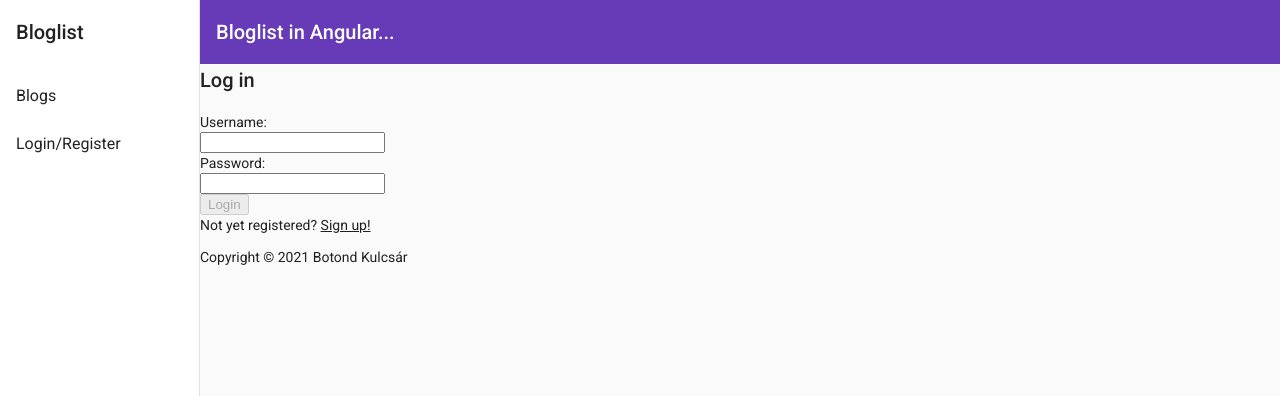
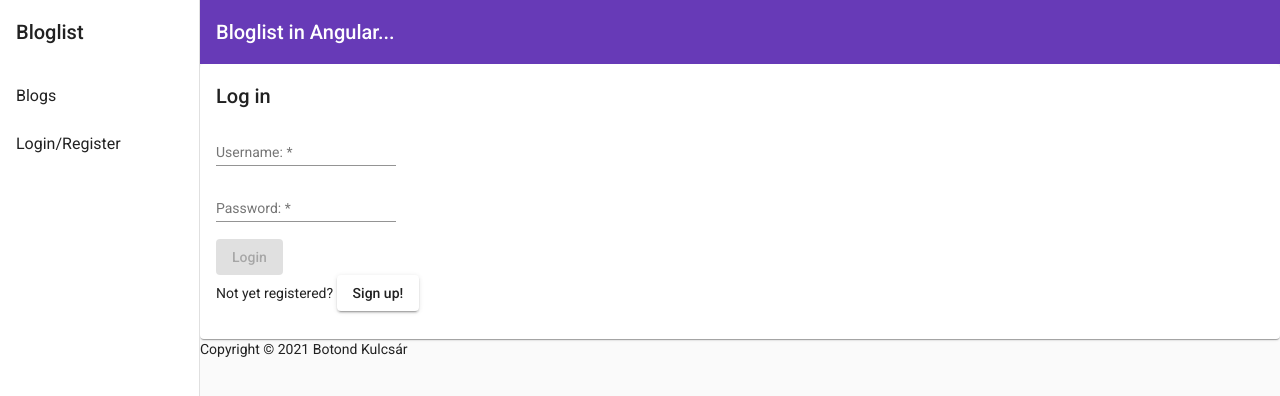
Before and after one commit to botondKulcsar/bloglist-ng-frontend, an Angular app: page /login in a window 1280 px wide. Shown: the top 396 px of the page. Built offline with nearby package versions, Linux system fonts and the light colour scheme.

Commit message:
add material buttons and form elements

```diff
--- a/src/app/components/blog-form/blog-form.component.html
+++ b/src/app/components/blog-form/blog-form.component.html
@@ -1,31 +1,27 @@
 <div>
-    <button *ngIf="!visible" (click)="showForm()">Create new blog</button>
-    <form *ngIf="visible" #blogForm="ngForm" (ngSubmit)="onSubmit(blogForm)" >
-        <input
-         name="title"
-         type="text"
-         [(ngModel)]="title"
-         required
-         placeholder="title"
-         >
-        <input
-         name="author"
-         type="text"
-         [(ngModel)]="author"
-         required
-         placeholder="author"
-         >
-        <input
-         name="url"
-         type="url"
-         [(ngModel)]="url"
-         required
-         placeholder="https://example.com"
-         pattern="https?:\/\/(www\.)?[-a-zA-Z0-9@:%._\+~#=]{1,256}\.[a-zA-Z0-9()]{1,6}\b([-a-zA-Z0-9()@:%_\+.~#?&//=]*)"
-         >
-         <button [disabled]="blogForm.invalid" type="submit">Create</button>
-         <div>
-             <button (click)="visible = !visible" type="button">Cancel</button>
-         </div>
+    <button mat-raised-button color="primary" *ngIf="!visible" (click)="showForm()">Create new blog</button>
+    <form *ngIf="visible" #blogForm="ngForm" (ngSubmit)="onSubmit(blogForm)">
+        <mat-form-field>
+            <mat-label>Title</mat-label>
+            <input matInput name="title" type="text" [(ngModel)]="title" required>
+        </mat-form-field><br>
+
+        <mat-form-field>
+            <mat-label>Author</mat-label>
+            <input matInput name="author" type="text" [(ngModel)]="author" required>
+        </mat-form-field><br>
+
+        <mat-form-field>
+            <mat-label>URL</mat-label>
+            <input matInput name="url" type="url" [(ngModel)]="url" required placeholder="https://example.com"
+            pattern="https?:\/\/(www\.)?[-a-zA-Z0-9@:%._\+~#=]{1,256}\.[a-zA-Z0-9()]{1,6}\b([-a-zA-Z0-9()@:%_\+.~#?&//=]*)">
+        </mat-form-field><br>
+
+
+        <button mat-raised-button color="primary" [disabled]="blogForm.invalid" type="submit">Create</button>
+        |
+        <button mat-raised-button (click)="visible = !visible" type="button">Cancel</button>
+
     </form>
+    <br>
 </div>
--- a/src/app/components/blog-list/blog-list.component.html
+++ b/src/app/components/blog-list/blog-list.component.html
@@ -5,6 +5,7 @@
 
     <mat-card-content>
         <app-blog-form (updateBlogList)="addNewBlog($event)"></app-blog-form>
+        <br>
 
         <!-- <mat-nav-list>
         <mat-list-item *ngFor="let blog of blogs">
--- a/src/app/components/blog/blog.component.html
+++ b/src/app/components/blog/blog.component.html
@@ -19,13 +19,14 @@
 <mat-card-content>
 
     <a [href]="blog.url" target="_blank">{{blog.url}}</a>
-    <p>{{ blog.likes }} likes <button (click)="likeBlog(blog.likes ?? 0)">Like</button></p>
+    <br>
+    <h4>{{ blog.likes }} likes <button mat-raised-button (click)="likeBlog(blog.likes ?? 0)">Like</button></h4>
 
     <h3>Comments</h3>
-    <textarea required type="text" name="comment" [(ngModel)]="newComment"
-        placeholder="input your comment here..."></textarea>
+    <textarea matInput required type="text" name="comment" [(ngModel)]="newComment"
+        placeholder="input your comment here..."></textarea><br>
     <button
-        [ngStyle]="{'display': 'block'}"
+        mat-raised-button color="primary"
         [disabled]="!newComment"
         (click)="submitComment()">Add comment</button>
     <mat-list *ngFor="let comment of blog?.comments">
--- a/src/app/components/login/login.component.html
+++ b/src/app/components/login/login.component.html
@@ -1,42 +1,52 @@
+<mat-card>
+
 <form *ngIf="!visible" [formGroup]="loginForm" (ngSubmit)="loginUser()">
     <h2>Log in</h2>
 
-    <div>
-        <label for="username">Username:</label>
-        <input type="text" id="username" name="username" formControlName="username" required>
-    </div>
-    <div>
-        <label for="password">Password:</label>
-        <input type="password" id="password" name="password" formControlName="password" required>
-    </div>
-    <button [disabled]="loginForm.invalid" type="submit">Login</button>
-    <p>Not yet registered? <a (click)="visible = !visible">Sign up!</a></p>
+    <mat-form-field>
+        <mat-label for="username">Username:</mat-label>
+        <input matInput type="text" id="username" name="username" formControlName="username" required>
+    </mat-form-field>
+    <br/>
+    <mat-form-field>
+        <mat-label for="password">Password:</mat-label>
+        <input matInput type="password" id="password" name="password" formControlName="password" required>
+    </mat-form-field>
+    <br>
+    <button mat-raised-button color="primary" [disabled]="loginForm.invalid" type="submit">Login</button>
+    <p>Not yet registered? <button mat-raised-button (click)="visible = !visible">Sign up!</button></p>
 </form>
 
 <form *ngIf="visible" [formGroup]="signupForm" (ngSubmit)="registerUser()">
     <h2>Sign up</h2>
 
-    <div>
-        <label for="name">First- and Lastname:</label>
-        <input type="text" id="name" name="name" formControlName="name" required>
-    </div>
+    <mat-form-field>
+        <mat-label for="firstname">Firstname:</mat-label>
+        <input matInput type="text" id="firstname" name="firstname" formControlName="firstname" required>
+    </mat-form-field><br>
+    <mat-form-field>
+        <mat-label for="lastname">Lastname:</mat-label>
+        <input matInput type="text" id="lastname" name="lastname" formControlName="lastname" required>
+    </mat-form-field><br>
 
-    <div>
-        <label for="username">Username:</label>
-        <input type="text" id="username" name="username" formControlName="username" required>
-    </div>
-    <div>
-        <label for="password">Password:</label>
-        <input type="password" id="password" name="password" formControlName="password" required>
-    </div>
-    <div>
-        <label for="rePassword">Repeat password:</label>
-        <input type="password" id="rePassword" name="rePassword" formControlName="rePassword" required>
-        <span
-            *ngIf="!signupForm.hasError('mismatch') && (rePassword.dirty || rePassword.touched)"
-        >Passwords do not match!</span>
-    </div>
+    <mat-form-field>
+        <mat-label for="username">Username:</mat-label>
+        <input matInput type="text" id="username" name="username" formControlName="username" required>
+    </mat-form-field><br>
+    <mat-form-field>
+        <mat-label for="password">Password:</mat-label>
+        <input matInput type="password" id="password" name="password" formControlName="password" required>
+    </mat-form-field><br>
+    <mat-form-field>
+        <mat-label for="rePassword">Repeat password:</mat-label>
+        <input matInput type="password" id="rePassword" name="rePassword" formControlName="rePassword" required>
+        <mat-error
+            *ngIf="signupForm.hasError('mismatch') && (rePassword.dirty || rePassword.touched)"
+        >Passwords do not match!</mat-error>
+    </mat-form-field><br>
 
-    <button [disabled]="signupForm.invalid" type="submit">Register</button>
-    <p>Already a registered? <a (click)="visible = !visible">Login</a></p>
+    <button mat-raised-button color="primary" [disabled]="signupForm.invalid" type="submit">Register</button>
+    <p>Already registered? <button mat-raised-button (click)="visible = !visible">Login</button></p>
 </form>
+
+</mat-card>
--- a/src/app/components/login/login.component.ts
+++ b/src/app/components/login/login.component.ts
@@ -40,7 +40,8 @@ export class LoginComponent implements OnInit, OnDestroy {
 
   generateSignupForm(): void {
     this.signupForm = this.fb.group({
-      name: ['', [Validators.required, Validators.minLength(5)]],
+      firstname: ['', [Validators.required, Validators.minLength(2)]],
+      lastname: ['', [Validators.required, Validators.minLength(2)]],
       username: ['', [Validators.required, Validators.minLength(5)]],
       password: ['', [Validators.required, Validators.minLength(5)]],
       rePassword: ['', [Validators.required, Validators.minLength(5)]],
@@ -71,8 +72,8 @@ export class LoginComponent implements OnInit, OnDestroy {
   }
 
   registerUser(): void {
-    const { username, password, name } = this.signupForm.value;
-     this.userSub = this.userService.create({ username, password, name, blogs: [] })
+    const { username, password, firstname, lastname } = this.signupForm.value;
+     this.userSub = this.userService.create({ username, password, name: `${firstname} ${lastname}`, blogs: [] })
       .subscribe(
         (user: User) => {
           if (user) {
--- a/src/app/material/material.module.ts
+++ b/src/app/material/material.module.ts
@@ -8,6 +8,8 @@ import { MatIconModule } from '@angular/material/icon';
 import { MatListModule } from '@angular/material/list';
 import { MatTableModule } from '@angular/material/table';
 import { MatCardModule } from '@angular/material/card';
+import { MatFormFieldModule } from '@angular/material/form-field';
+import {MatInputModule} from '@angular/material/input';
 
 
 
@@ -19,7 +21,9 @@ const material: any[] = [
   MatIconModule,
   MatListModule,
   MatTableModule,
-  MatCardModule
+  MatCardModule,
+  MatFormFieldModule,
+  MatInputModule
 ];
 
 @NgModule({
```
